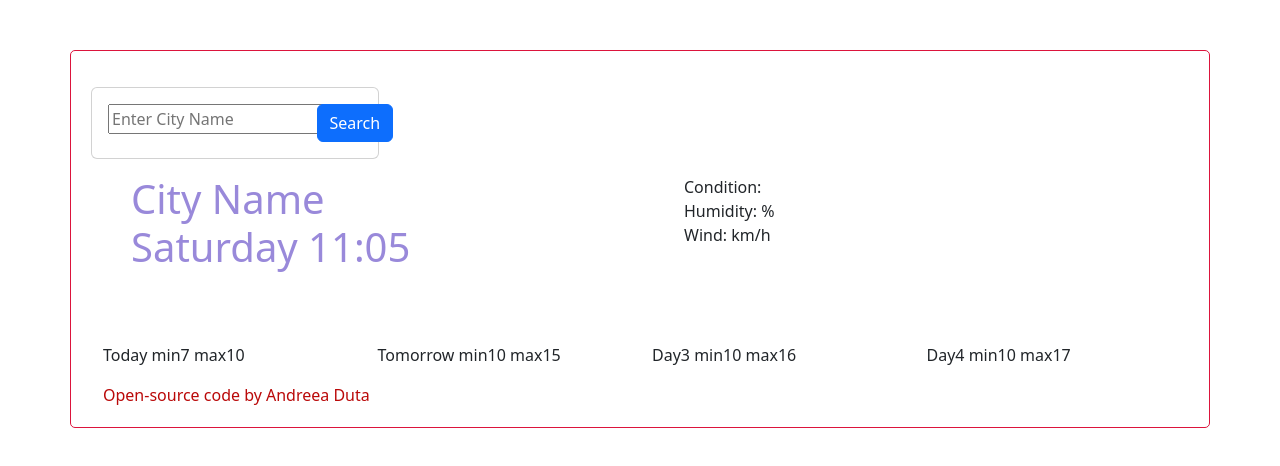
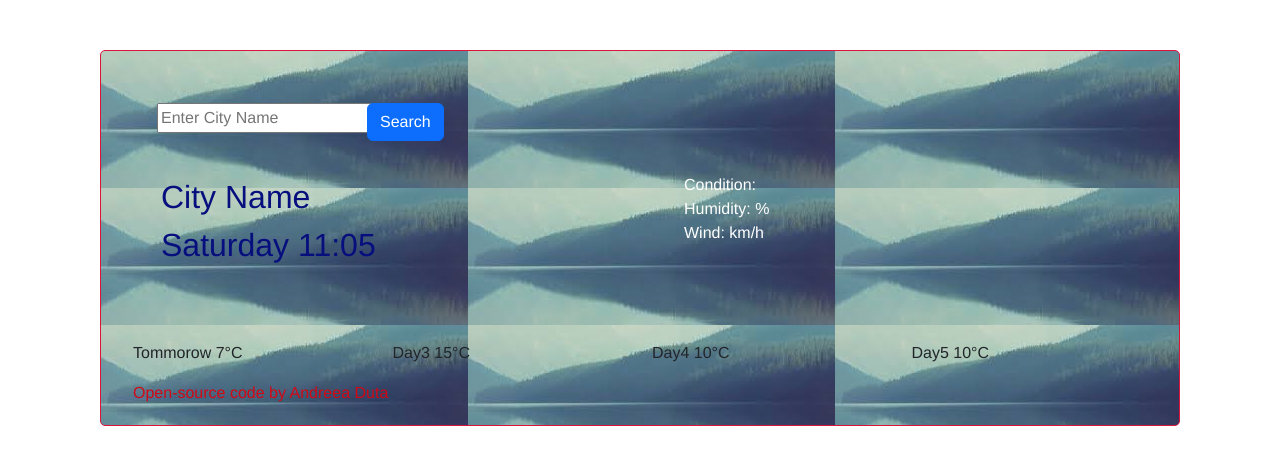
Before and after one commit to andreeaduta2022/weather-project, a plain HTML site: page index.html in a window 1280 px wide. Drawn offline with nearby package versions, Linux system fonts and the light colour scheme.

Commit message:
css modification

```diff
--- a/index.html
+++ b/index.html
@@ -5,11 +5,11 @@
     <meta charset="UTF-8" />
     <meta name="viewport" content="width=device-width, initial-scale=1.0" />
     <title>SheCodes</title>
-    <link rel="stylesheet" href="styles.css">
+
     <link href="https://cdn.jsdelivr.net/npm/bootstrap@5.2.2/dist/css/bootstrap.min.css" rel="stylesheet"
         integrity="sha384-Zenh87qX5JnK2Jl0vWa8Ck2rdkQ2Bzep5IDxbcnCeuOxjzrPF/et3URy9Bv1WTRi" crossorigin="anonymous">
         <script src="https://cdn.jsdelivr.net/npm/axios/dist/axios.min.js"></script>
-
+<link rel="stylesheet" href="styles.css">
 </head>
 
 <body>
@@ -60,16 +60,19 @@
         <div class="container">
             <div class="row">
                 <div class="col">
-                    Today min7 max10
+                    Tommorow 7°C
                 </div>
                 <div class="col">
-                    Tomorrow min10 max15
+                    Day3
+                    15°C
                 </div>
                 <div class="col">
-                    Day3 min10 max16
+                    Day4
+                    10°C
                 </div>
                 <div class="col">
-                    Day4 min10 max17
+                    Day5
+                    10°C
                 </div>
                 </p>
                 <a href="https://github.com/andreeaduta2022/weather-project" target="_blank" class="open-source";>
--- a/styles.css
+++ b/styles.css
@@ -1,17 +1,21 @@
 body {
     font-family: Cerebri Sans, Helvetica, Arial, sans-serif;
 }
-.weather-project {margin:50px 70px;padding:20px; border:1px solid crimson; border-radius: 5px;}
+.card {border:none; margin:10px 20px; background-color: transparent;}
+.weather-project {margin:50px 100px;padding:20px; border:1px solid crimson; border-radius: 5px;
+background-image:url(myweather.jpg);}
 
 h1 {
     text-align: left;
+    font-weight: 100px;
     font-size: 32px;
     line-height: 48px;
     padding-left: 40px;
-    color: #9989da;
+    color: #070f7e;
 }
 
-ul {list-style: none}
+ul {list-style: none;
+color:white; font-weight: 80px;}
 
 .description {
     text-align: center;
@@ -21,6 +25,6 @@ ul {list-style: none}
 }
 .open-source{
     display:block;
-    color:rgb(186, 9, 9);
+    color:#d10916;
     text-decoration: none;
 }
```
Also changed, not shown: myweather.jpg (added).
